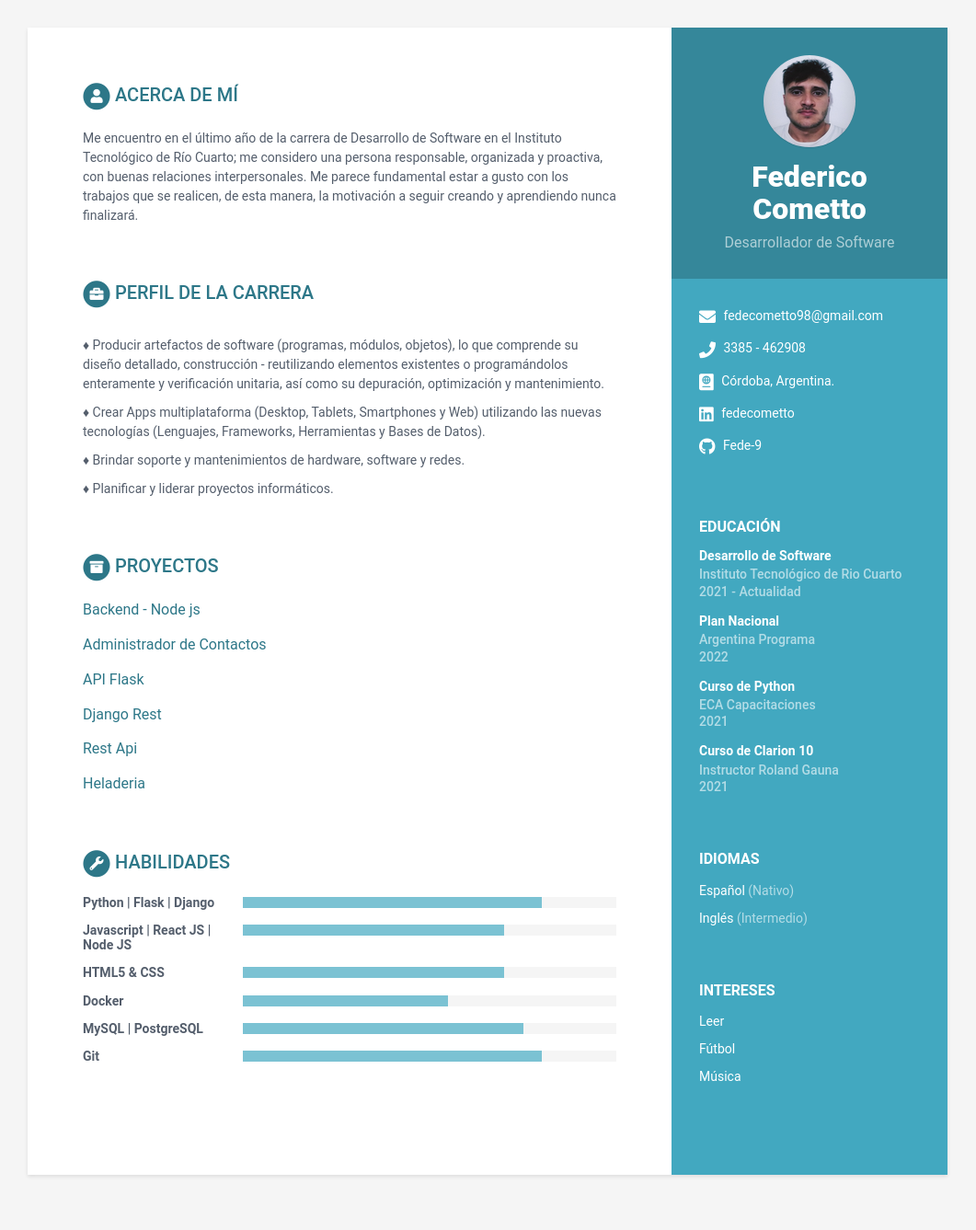
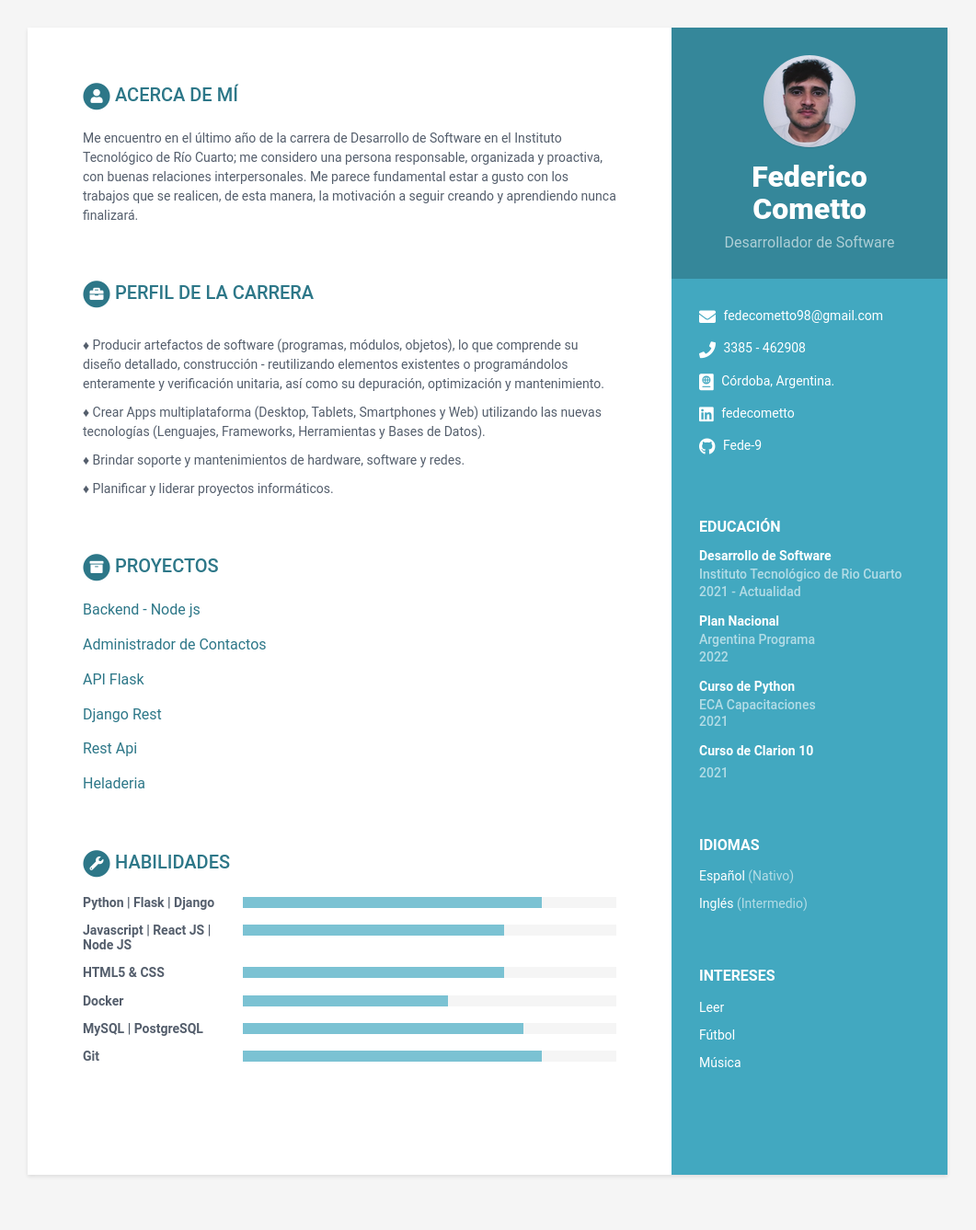
Before and after one commit to Fede-9/Fede-9.github.io, a Jekyll site: the page built from index.html, in a window 1280 px wide. Shown: the whole page at 92% size, without its empty margins (110-1171 px from the left). Built offline with Jekyll 4.4.1, drawn with Linux system fonts in a browser that asks for light colours.

Commit message:
jsidfjhi

```diff
--- a/_data/data.yml
+++ b/_data/data.yml
@@ -79,7 +79,7 @@ education:
         time: 2021
 
       - degree: Curso de Clarion 10
-        university: Instructor Roland Gauna
+        university:
         time: 2021
 
 experiences:
```
